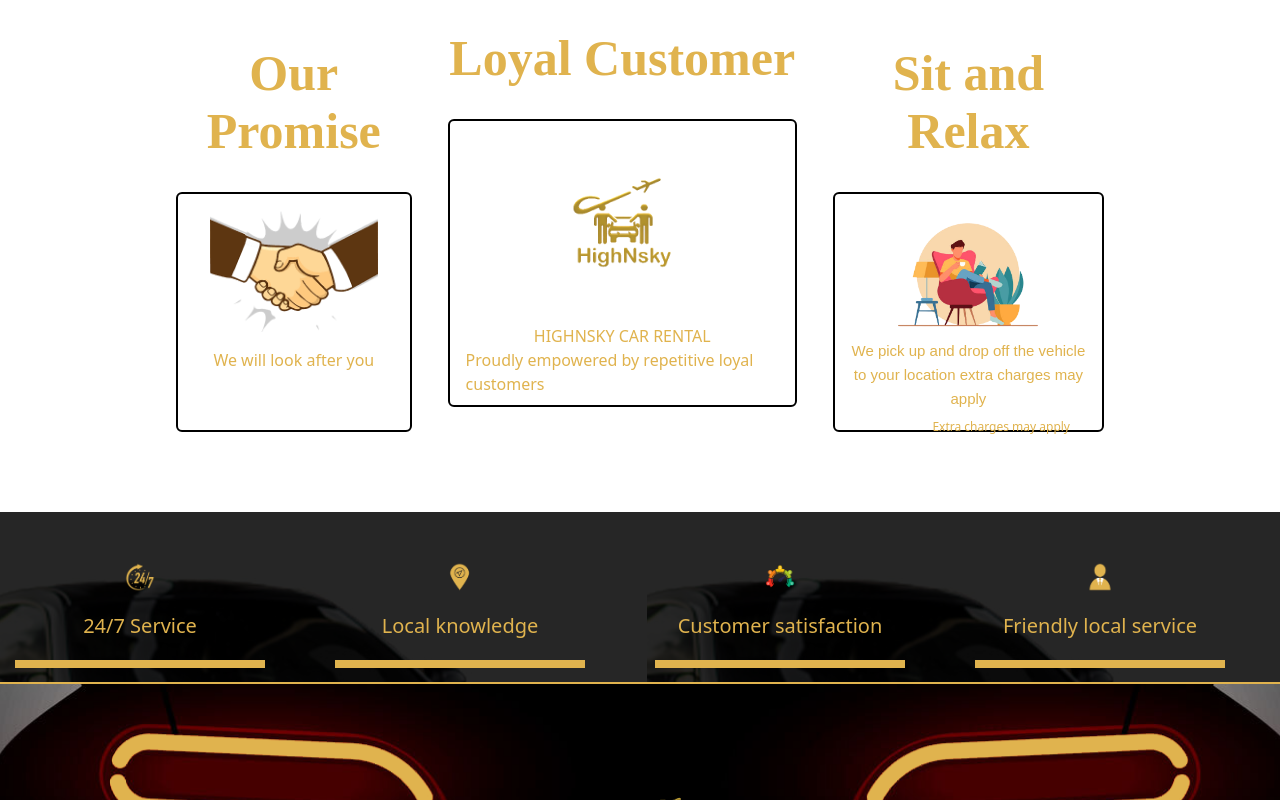
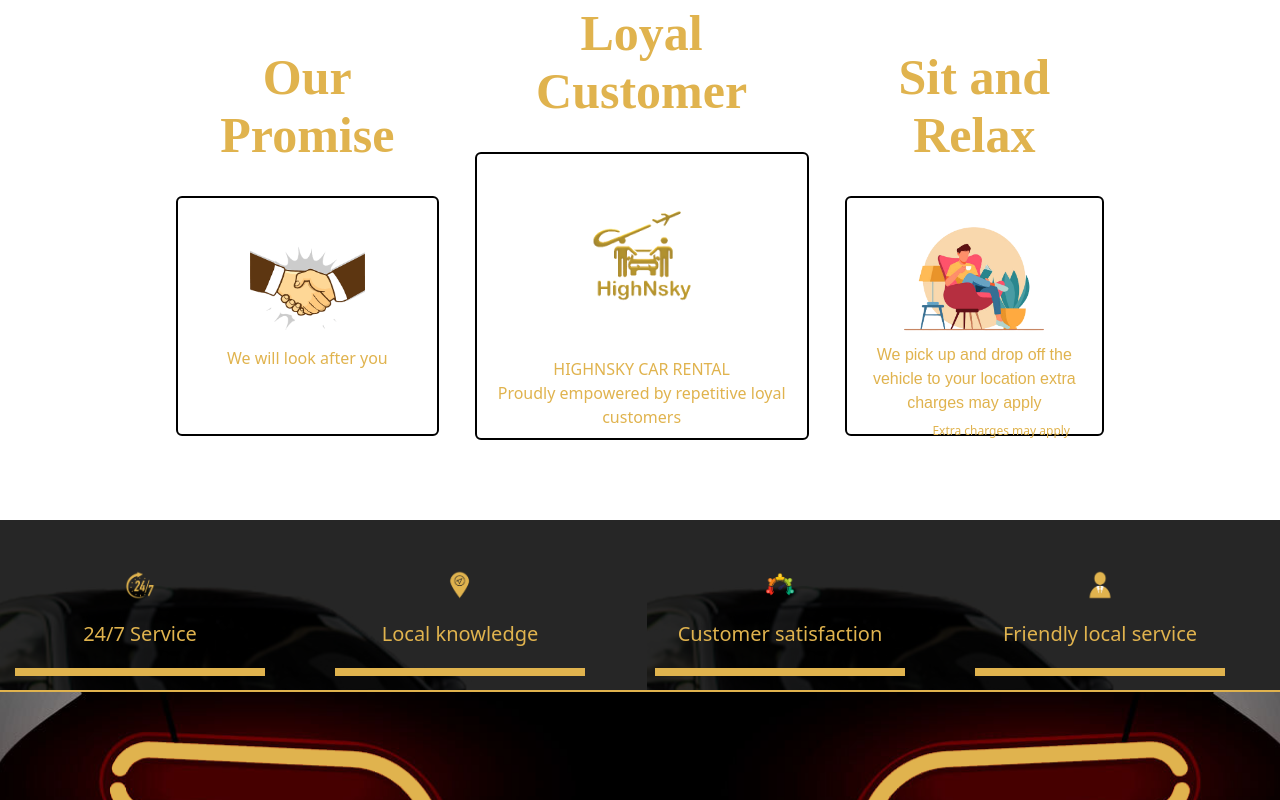
Before and after one commit to HighNsky/highNsky-reactApp, a Next.js app: page /about in a window 1280 px wide. Shown: the part 1826-2626 px from the top of the page. Built offline with nearby package versions, Linux system fonts and the light colour scheme.

Commit message:
Working on responsivness

```diff
--- a/src/components/layouts/BasicLayout/Header/index.tsx
+++ b/src/components/layouts/BasicLayout/Header/index.tsx
@@ -24,15 +24,14 @@ const Header = () => {
   const [open, setOpen] = useAtom(changeNavColor);
   console.log('open', open)
   const [user, setUser] = useAtom(meUser);
-  meUser;
-  useEffect(() => {
-    if (nav) {
-      document.body.style.overflow = "hidden";
-    }
-    // else {
-    //   document.body.style.overflow = "scroll";
-    // }
-  }, [nav]);
+  // useEffect(() => {
+  //   if (nav) {
+  //     document.body.style.overflow = "hidden";
+  //   }
+  //   // else {
+  //   //   document.body.style.overflow = "scroll";
+  //   // }
+  // }, [nav]);
 
 
   // useEffect(() => {
--- a/src/pages/about/index.tsx
+++ b/src/pages/about/index.tsx
@@ -37,7 +37,7 @@ const Layout = () => (
       className=" w-[100%] h-[45rem]
 "
       src={carsi}
-      loading="lazy"
+      // loading="lazy"
       alt=""
     />
   </div>
@@ -223,18 +223,8 @@ const About = () => {
                     </AnimatePresence>
                   </div>
                   <div className="div-block-312757">
-                    <p className="paragraph-21 mr-5">
+                    <p className="paragraph-21 xxxs:text-center xxxs:mr-0 xxs:text-center sm:text-left lg:text-left xxs:mr-0 lg:mr-5">
                       {paraGraph?.tital}
-                      {/* HighNSky operates with the aim to provide clients with
-                      cost-effective and reliable car rental services. We make
-                      sure that you get a car rental experience that surpasses
-                      all your expectations. Whether it's helping you get along
-                      with the city or setting up your favorite radio station,
-                      our team is at your beck and call to help.Our local
-                      knowledge and experience provides something that you won't
-                      find elsewhere. We can guide you in planning your trip
-                      along the way. So what are you waiting for? Let's travel
-                      with confidence with High N Sky. */}
                     </p>
                   </div>
                   {/* <div className="button-div">
@@ -246,7 +236,7 @@ const About = () => {
                 <div className="image-wrapper">
                   <Image
                     src={ChaufferDriver}
-                    loading="lazy"
+                    // loading="lazy"
                     alt="chauffer"
                     className="px-4"
                   />
@@ -347,7 +337,7 @@ const About = () => {
         </div>
         {/* ====================section3======================================== */}
         <div>
-          <div className=" my-20 flex-col flex items-center lg:justify-center lg:flex lg:flex-row gap-5 md:px-[11rem] mx-auto">
+          <div className="xxxs:mt-0 xxs:mt-0 xs:mt-20 mt-20 mb-20 my-20 flex-col flex items-center lg:justify-center lg:flex lg:flex-row gap-5 md:px-[11rem] mx-auto">
             <div className="mt-10 ">
               <h1 className="mb-2 hover:text-black text-[#E0B34E] heading-7227 mb-[1.25rem]">
                 Our Promise
@@ -355,22 +345,22 @@ const About = () => {
               <motion.div
                 style={{
                   border: "2px solid black",
-                  padding: "1rem",
+                  // padding: "3rem",
                   marginTop: "2rem",
                 }}
                 whileHover={{ border: "2px solid #e0b34e   ", scale: 1.1 }}
                 whileTap={{ border: "2px solid #e0b34e", scale: 0.9 }}
                 transition={{ duration: 0.2 }}
-                className=" border-2   border-[#e0b34e] xxxs:h-fit md:h-[15rem] w-[100%] rounded-md mx-auto"
+                className=" border-2 xxxs:p-8 xxs:p-8 xs:p-12  border-[#e0b34e] xxxs:h-fit md:h-[15rem] w-[100%] rounded-md mx-auto"
               >
                 <div className="flex justify-center">
                   <Image
                     src={handshake}
                     // loading="lazy"
-                    width={230}
+                    width={220}
                     // height={200}
                     alt="chauffer"
-                    className="px-4"
+                    className="px-6"
                   />
                 </div>
                 <div className="text-center cp text-[16px]  pt-4 text-[#E0B34E] ">
@@ -408,9 +398,9 @@ const About = () => {
                     HIGHNSKY CAR RENTAL{" "}
                   </p>
 
-                  <span className="text-center cp text-[16px] text-[#E0B34E]">
+                  <p className="text-center cp text-[16px] text-[#E0B34E]">
                     Proudly empowered by repetitive loyal customers
-                  </span>
+                  </p>
                 </div>
               </motion.div>
             </div>
@@ -421,13 +411,13 @@ const About = () => {
               <motion.div
                 style={{
                   border: "2px solid black",
-                  padding: "1rem",
+                  // padding: "1rem",
                   marginTop: "2rem",
                 }}
                 whileHover={{ border: "2px solid #e0b34e   ", scale: 1.1 }}
                 whileTap={{ border: "2px solid #e0b34e", scale: 0.9 }}
                 transition={{ duration: 0.2 }}
-                className=" border-2   border-[#e0b34e] xxxs:h-fit md:h-[15rem]  w-[100%] rounded-md mx-auto"
+                className=" border-2  xxxs:p-1 xxs:p-1 xs:p-4 border-[#e0b34e] xxxs:h-fit md:h-[15rem]  w-[100%] rounded-md mx-auto"
               >
                 <div className="flex justify-center">
                   <Image
@@ -441,7 +431,7 @@ const About = () => {
                 </div>
 
                 <div className="paragraph-203 cp hover:text-[#E0B34E] ">
-                  <p className="cp text-[15px] text-[#E0B34E]">
+                  <p className="cp text-[16px] text-[#E0B34E]">
                     We pick up and drop off the vehicle to your location extra
                     charges may apply
                   </p>
@@ -623,8 +613,9 @@ const About = () => {
                                 <Image
                                   src={idx.img}
                                   // className="h-[70px] w-[100px]"
-                                  loading="lazy"
-                                  // height={1000}
+                                  // loading="lazy"
+                                  height={100}
+                                  width={100}
                                   alt=""
                                 />
                               </div>
--- a/src/pages/booking/myRides/index.tsx
+++ b/src/pages/booking/myRides/index.tsx
@@ -38,9 +38,9 @@ const MyRides = () => {
   // const url = `http://localhost:5001/api/passenger/getAllBookedRides/ride?email=${emailz}`;
   useEffect(() => {
     if (div) {
-      document.body.style.overflow = "hidden";
+      document.body.style.overflow = "scroll";
     } else {
-      document.body.style.overflow = "";
+      document.body.style.overflow = "scroll";
     }
   }, [div]);
   useEffect(() => {
```
Also changed, not shown: src/styles/globals.css.
